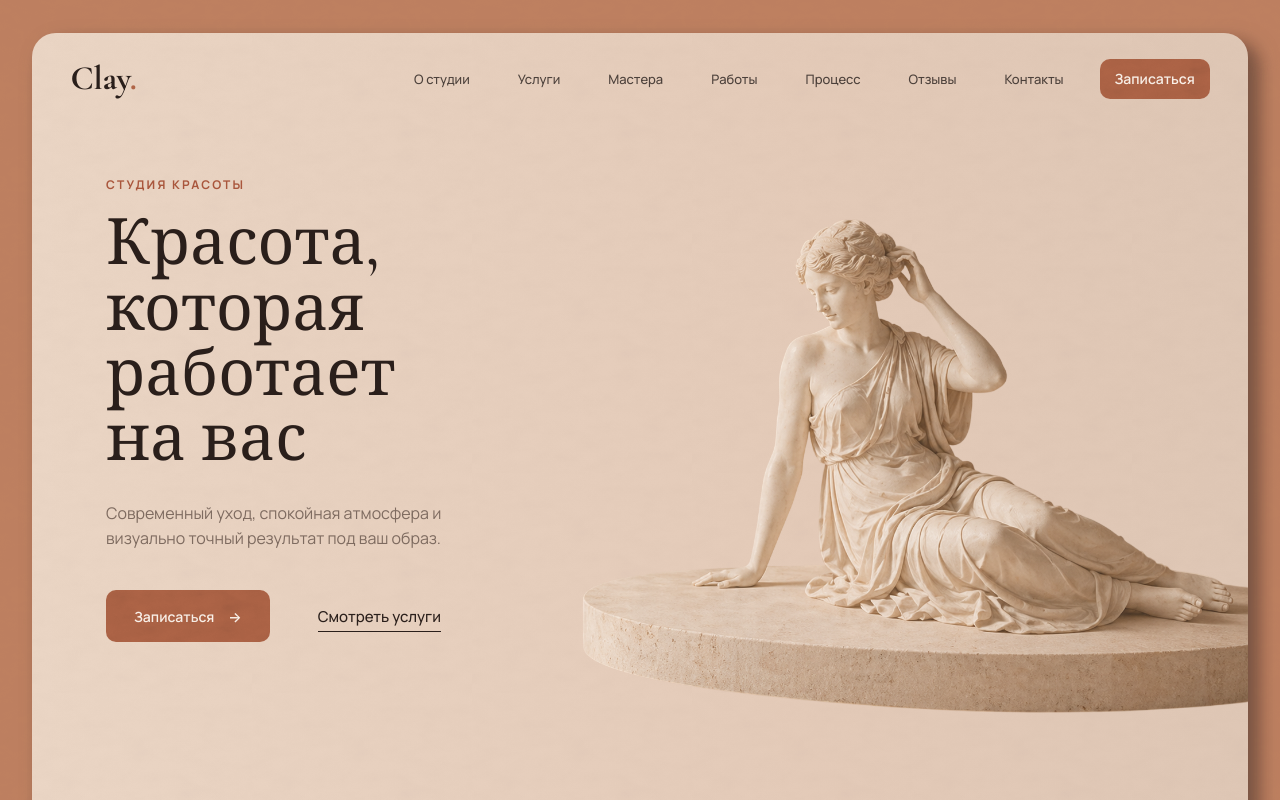
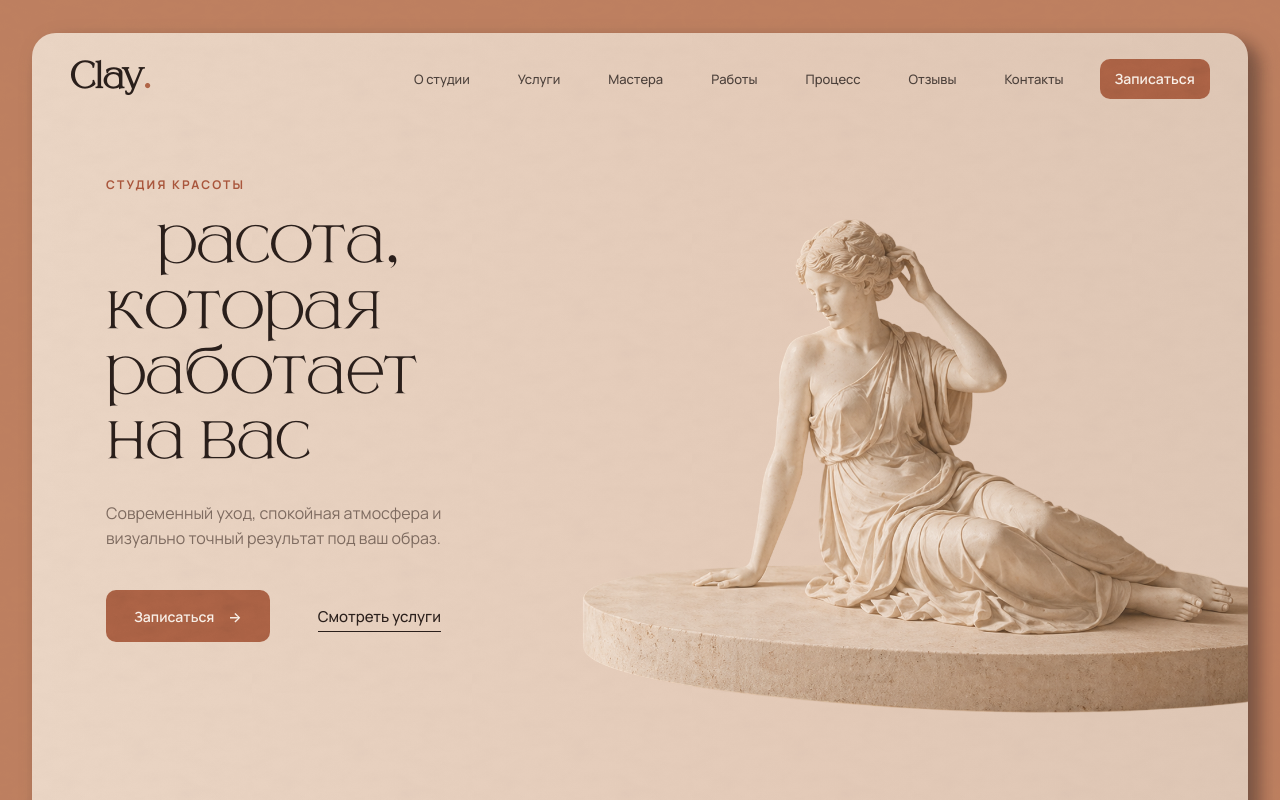
Before and after one commit to GorozhankinMax/aura_beauty, a React (Vite) app: page / in a window 1280 px wide. Shown: the top 800 px of the page. Built offline with nearby package versions, Linux system fonts and the light colour scheme; a small style sheet from the web is missing.

Commit message:
Replace heading font with Berold

```diff
--- a/src/styles/global.css
+++ b/src/styles/global.css
@@ -1,5 +1,4 @@
-@import url("https://fonts.googleapis.com/css2?family=Cormorant+Garamond:wght@500;600;700&family=Manrope:wght@400;500;600;700&display=swap");
-@import url("https://myfonts.ru/myfonts?fonts=literature-decor");
+@import url("https://fonts.googleapis.com/css2?family=Manrope:wght@400;500;600;700&display=swap");
 
 @import "./variables.css";
 @import "./base.css";
@@ -18,3 +17,11 @@
 @import "./footer.css";
 @import "./animations.css";
 @import "./responsive.css";
+
+@font-face {
+  font-family: "Berold Regular";
+  font-style: normal;
+  font-weight: 400;
+  src: local("Berold Regular"), url("/fonts/Berold-Regular.woff") format("woff");
+  font-display: swap;
+}
--- a/src/styles/variables.css
+++ b/src/styles/variables.css
@@ -15,7 +15,7 @@
 
   --radius: 24px;
   --ease: cubic-bezier(0.22, 1, 0.36, 1);
-  --heading-font: "Literature Decor", "Cormorant Garamond", "Playfair Display", Georgia, serif;
+  --heading-font: "Berold Regular", Georgia, serif;
   --app-stable-vh: 1vh;
   --anchor-offset: clamp(86px, 10vw, 118px);
   --section-gutter: clamp(28px, 5vw, 72px);
```
Also changed, not shown: public/fonts/Berold-Regular.woff (added), 1 other file (tests, documents, lock files or other folders).
